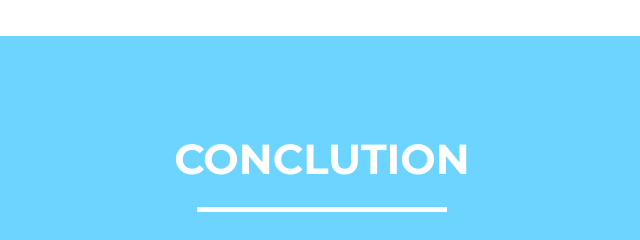
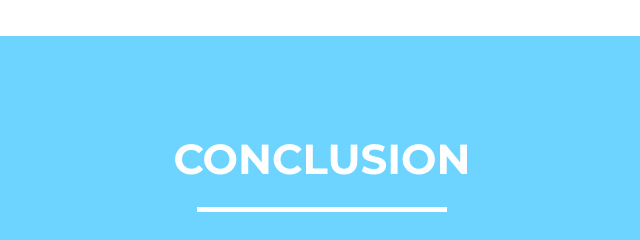
Before and after one commit to ajking15/WaterIsLife, a website: page index.html in a window 1280 px wide. Shown: the part 4620-4860 px from the top of the page, 318-958 px from the left. Drawn offline with nearby package versions, Linux system fonts and the light colour scheme.

Commit message:
Update index.html

```diff
--- a/index.html
+++ b/index.html
@@ -190,7 +190,7 @@ more safe for living organisms and which part is supseptable to pollution and co
         <div class="container">
             <div class="row">
                 <div class="col-lg-12 text-center">
-                    <h2>Conclution</h2>
+                    <h2>Conclusion</h2>
                     <hr class="star-light">
                 </div>
             </div>
```
